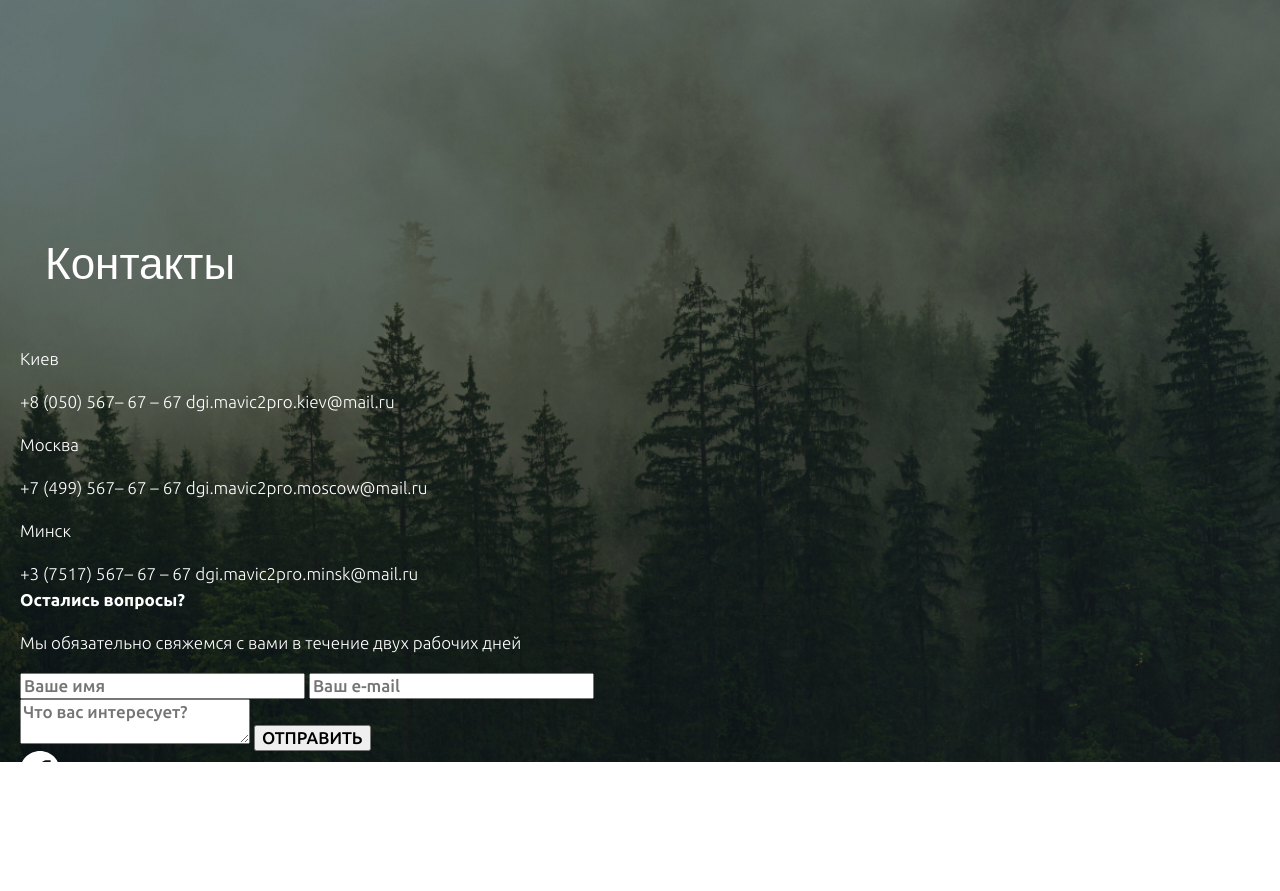
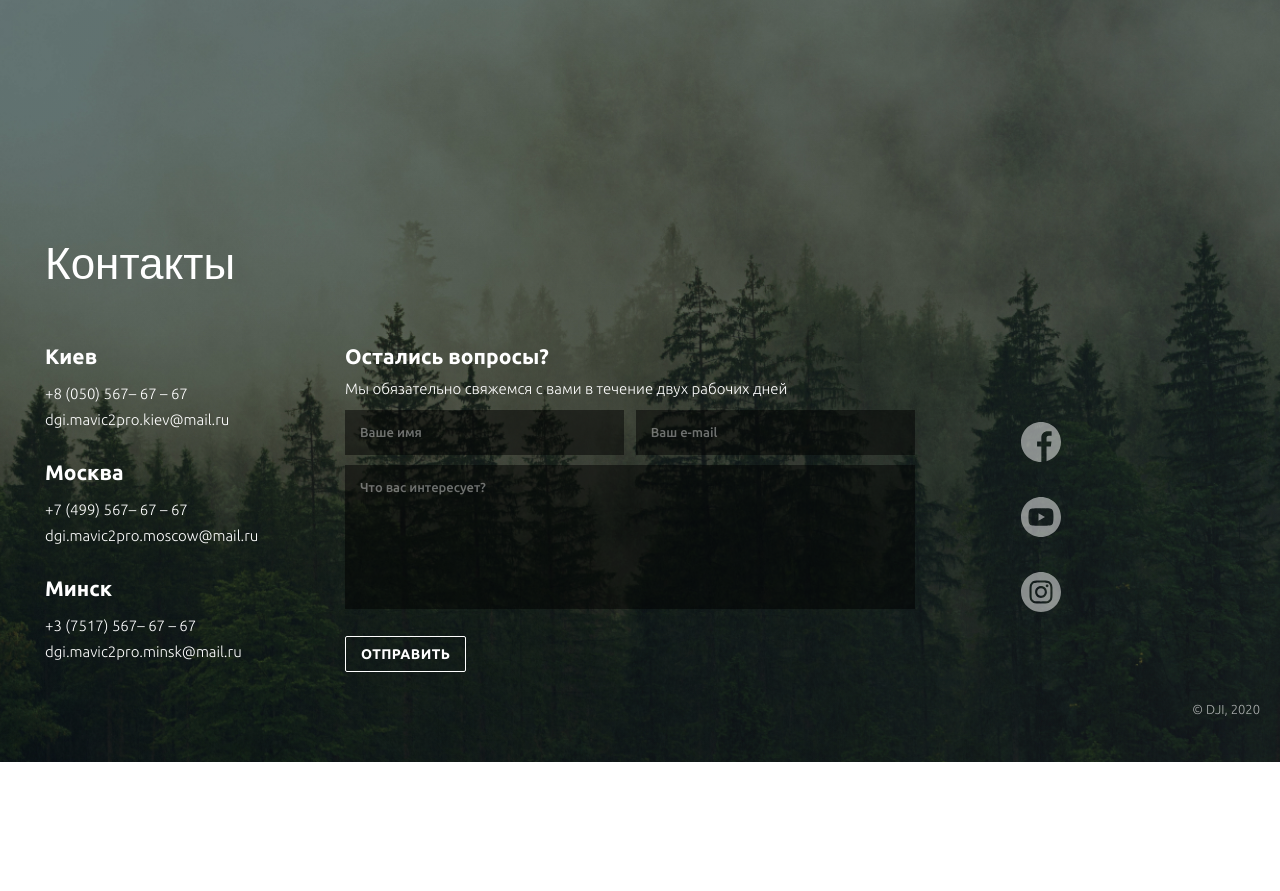
Before and after one commit to ivan-balanar/mavic-2-pro, a website: page app/index.html in a window 1280 px wide. Shown: the part 4038-4929 px from the top of the page. After the commit the page ends 4800 px from the top, so only its background shows below. Drawn offline with nearby package versions, Linux system fonts and the light colour scheme.

Commit message:
add css .contacts

```diff
--- a/app/index.html
+++ b/app/index.html
@@ -434,16 +434,16 @@
             </li>
           </ul>
         </div>
+        <footer class="footer">
+          <div class="container">
+          <p class="footer__copy">
+            © DJI, 2020
+          </p>
+        </div>
+        </footer>
       </div>
     </div>
   </section>
-  <footer class="footer">
-    <div class="container">
-      <p class="footer__copy">
-        © DJI, 2020
-      </p>
-    </div>
-  </footer>
 
   <script src="https://ajax.googleapis.com/ajax/libs/jquery/3.4.1/jquery.min.js"></script>
   <script src="js/libs.min.js"></script>
--- a/app/scss/style.scss
+++ b/app/scss/style.scss
@@ -330,10 +330,21 @@
 	&__items{
 		max-width: 757px;
 		padding-bottom: 15px;
+		position: relative;
 	}
 	&__item{
 		background-color: rgba(0, 0, 0, 0.3);
 		max-width: 690px;
+		position: relative;
+		&:nth-child(3)::before{
+			position: absolute;
+			content: '';
+			width: 319px;
+			height: 125px;
+			top: -33px;
+			right: -386px;
+			background-image: url('../images/question-bg.png');
+		}
 	}
 	&__item-title{
 		font-size: 21px;
@@ -375,5 +386,122 @@
 	}
 }
 
+.contacts{
+	&__inner{
+		display: flex;
+		padding-left: 25px;
+	}
+	&__info{
+		width: 240px;
+		margin-right: 60px;
+
+	}
+	&__info-box{
+		margin-bottom: 30px;
+	}
+	&__info-title{
+		font-size: 21px;
+		line-height: 21px;
+		@extend %ubuntu-bold;
+		margin: 0 0 13px;
+	}
+	&__info-phone,
+	&__info-email{
+		font-size: 15px;
+		line-height: 18px;
+	}
+	&__info-email:hover{
+		text-decoration: underline;
+	}
+	&__form{
+		width: 570px;
+		margin-right: 106px;
+	}
+	&__form-title{
+		font-size: 21px;
+		line-height: 21px;
+		@extend %ubuntu-bold;
+		margin: 0 0 13px;
+	}
+	&__form-text{
+		font-size: 15px;
+		line-height: 18px;
+		margin: 0 0 12px;
+	}
+	&__form-line{
+		display: flex;
+		justify-content: space-between;
+		margin-bottom: 10px;
+	}
+	&__form-input,
+	&__form-textarea{
+		background: rgba(0,0,0,0.5);
+		font-size: 13px;
+		line-height: 15px;
+		border: none;
+		padding: 15px;
+		color: #fff;
+		&::placeholder{
+			color: rgba(#fff, .4);
+		}
+	}
+	&__form-input{
+		width: 49%;
+
+	}
+	&__form-textarea{
+		min-height: 144px;
+		width: 100%;
+		resize: none;
+		margin-bottom: 20px;
+	}
+	&__form-btn{
+		font-size: 14px;
+		line-height: 16px;
+		letter-spacing: 0.03em;
+		text-transform: uppercase;
+		@extend %ubuntu-bold;
+		border: 1px solid #fff;
+		border-radius: 2px;
+		padding: 9px 15px;
+		color: #fff;
+		background-color: transparent;
+		cursor: pointer;
+		transition: all .3s;
+		&:hover{
+			color: #000;
+			background-color: #fff;
+		}
+	}
+	&__social-list{
+		display: flex;
+		flex-direction: column;
+		justify-content: center;
+	}
+	&__social-item{
+		margin: 14px 0;
+	}
+	&__social-link{
+		opacity: 0.5;
+		&:hover{
+			opacity: 1;
+			transition: all .3s;
+		}
+	}
+}
+
+.footer{
+	position: absolute;
+	bottom: 32px;
+	left: 0;
+	right: 0;
+	&__copy{
+		text-align: right;
+		font-size: 13px;
+		line-height: 15px;
+		color: rgba(#fff, .64);
+	}
+}
+
 
 @import "media";
```
Also changed, not shown: app/css/style.min.css.
